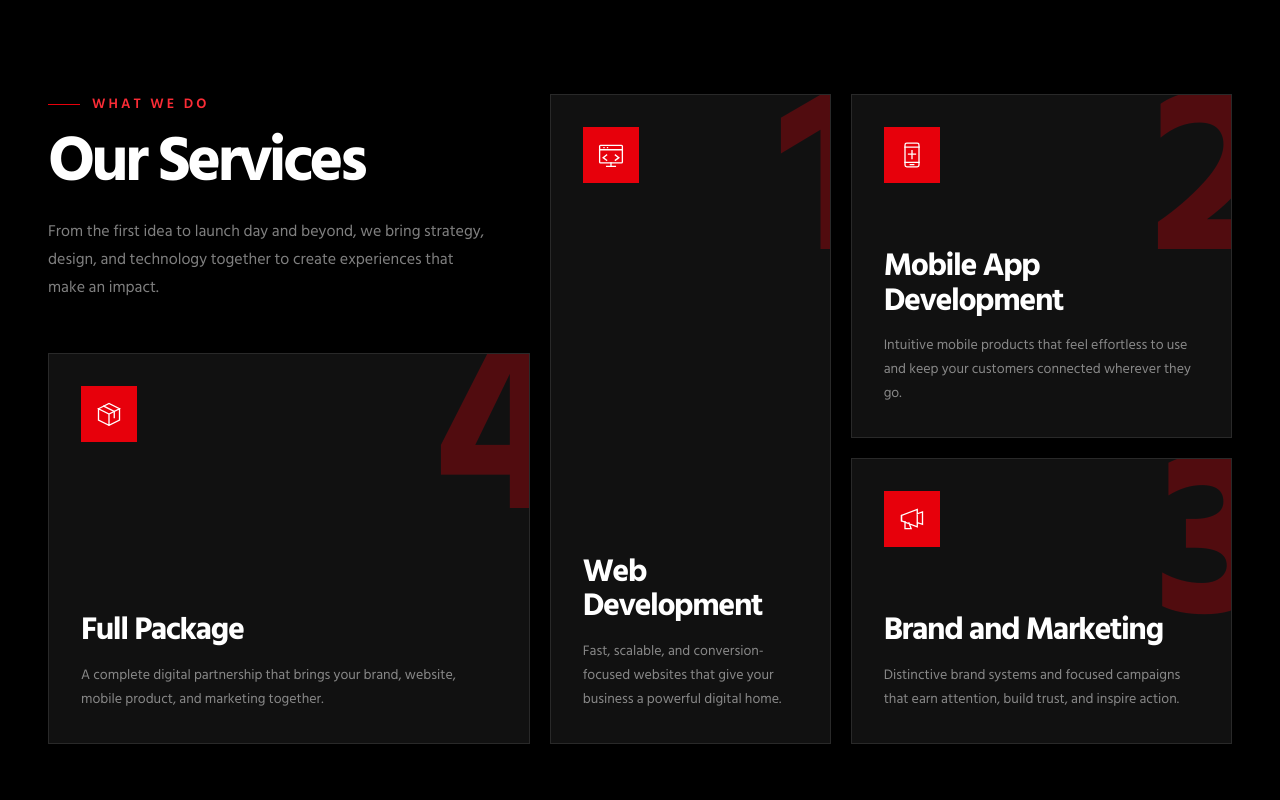
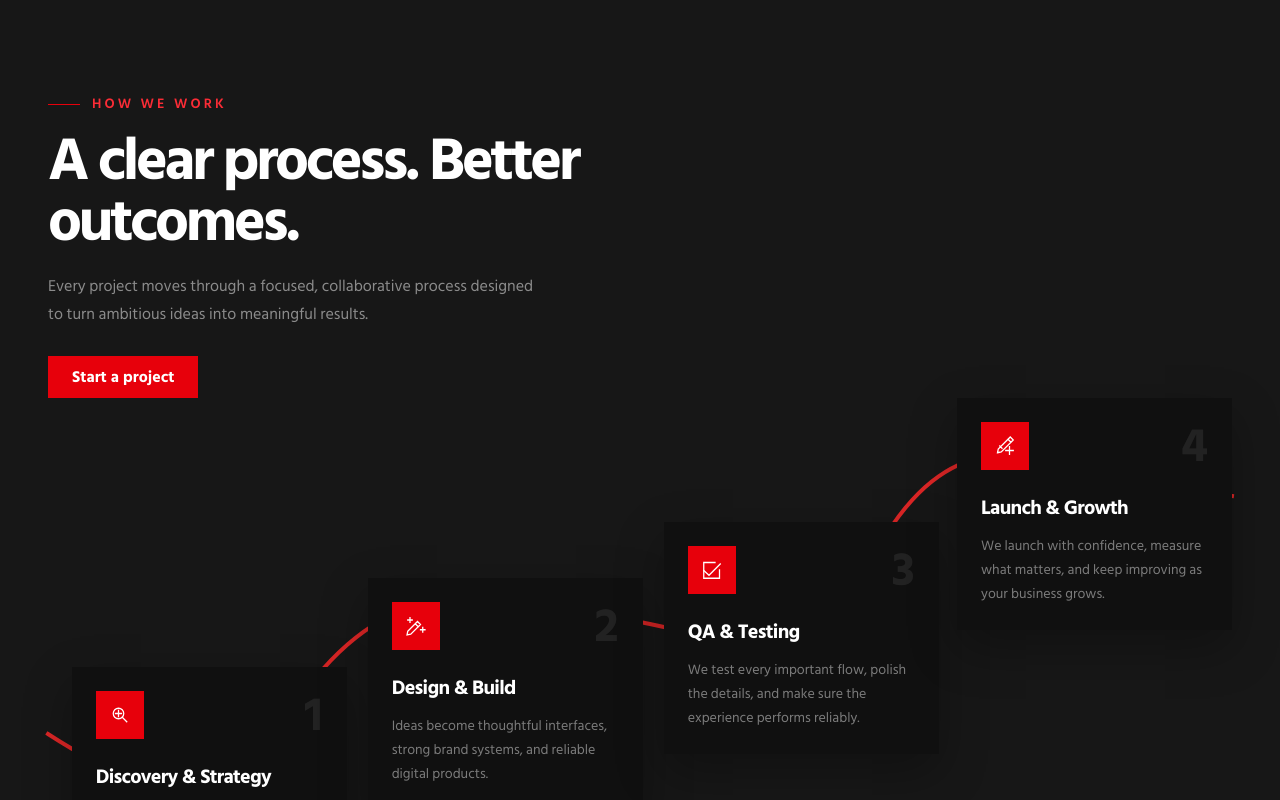
Before and after one commit to durbardev/durbar_frontend, a React (Vite) app: page / in a window 1280 px wide. Shown: the part 940-1740 px from the top of the page. Built offline with nearby package versions, Linux system fonts and the light colour scheme.

Commit message:
add work process

```diff
--- a/src/App.jsx
+++ b/src/App.jsx
@@ -1,6 +1,7 @@
 import Footer from "./components/Footer";
 import Header from "./components/Header";
 import Hero from "./components/Hero";
+import Process from "./components/Process";
 import Services from "./components/Services";
 import TrustedBrands from "./components/TrustedBrands";
 
@@ -16,6 +17,9 @@ function App() {
             {/* Trusted Brands */}
             <TrustedBrands />
 
+            {/* Process */}
+            <Process />
+
             {/* Services */}
             <Services />
 
--- /dev/null
+++ b/src/components/Process.jsx
@@ -0,0 +1,139 @@
+import process from "../data/process";
+import PrimaryButton from "./PrimaryButton";
+
+const icons = [
+    <>
+        <circle cx="14" cy="14" r="7" />
+        <path d="m19 19 6 6M14 10v8m-4-4h8" />
+    </>,
+    <>
+        <path d="M5 23 18 10l4 4L9 27l-5 1 1-5Zm10-10 4 4M5 8h6M8 5v6m14 10h6m-3-3v6" />
+    </>,
+    <>
+        <path d="M5 16.5 12 23l15-15" />
+        <path d="M26 16v11H5V6h15" />
+    </>,
+    <>
+        <path d="m6 25 5-1 13-13-4-4L7 20l-1 5Zm14-18 3-3 4 4-3 3M12 19l-3-3" />
+        <path d="M17 22h10M22 17v10" />
+    </>,
+];
+
+function ProcessIcon({ index }) {
+    return (
+        <span className="grid size-12 place-items-center bg-red-600 text-white">
+            <svg
+                className="size-6 fill-none stroke-current stroke-[1.7] [stroke-linecap:square] [stroke-linejoin:miter]"
+                viewBox="0 0 32 32"
+                aria-hidden="true"
+            >
+                {icons[index]}
+            </svg>
+        </span>
+    );
+}
+
+function DesktopProcess() {
+    const positions = [
+        "left-[2%] top-[48%]",
+        "left-[27%] top-[32%]",
+        "left-[52%] top-[22%]",
+        "right-[0%] top-[0%]",
+    ];
+
+    return (
+        <div className="relative hidden min-h-[560px] lg:block">
+            <svg
+                className="absolute inset-x-0 top-14 h-[360px] w-full overflow-visible"
+                viewBox="0 0 1200 360"
+                preserveAspectRatio="none"
+                aria-hidden="true"
+            >
+                <path
+                    d="M0 280C125 360 175 340 270 225S465 140 610 170 760 220 850 80 1045 20 1200 42"
+                    fill="none"
+                    stroke="rgb(220 38 38)"
+                    strokeWidth="4"
+                    strokeLinecap="square"
+                />
+            </svg>
+
+            {process.steps.map((step, index) => (
+                <article
+                    className={`absolute w-[275px] bg-[#101010] p-6 shadow-[0_18px_45px_rgba(0,0,0,0.28)] ${positions[index]}`}
+                    key={step.title}
+                >
+                    <div className="relative">
+                        <div className="mb-6 flex items-start justify-between">
+                            <ProcessIcon index={index} />
+                            <span className="text-5xl leading-none font-bold text-white/8">
+                                {index + 1}
+                            </span>
+                        </div>
+                        <h3 className="text-xl font-bold tracking-[-0.035em]">
+                            {step.title}
+                        </h3>
+                        <p className="mt-3 text-sm leading-6 text-white/45">
+                            {step.description}
+                        </p>
+                    </div>
+                </article>
+            ))}
+        </div>
+    );
+}
+
+function MobileProcess() {
+    return (
+        <div className="relative mt-12 grid gap-10 border-l border-red-600/40 pl-8 lg:hidden">
+            {process.steps.map((step, index) => (
+                <article className="relative bg-[#101010] p-6" key={step.title}>
+                    <div className="mb-6 flex items-start justify-between">
+                        <ProcessIcon index={index} />
+                        <span className="text-5xl leading-none font-bold text-white/8">
+                            {index + 1}
+                        </span>
+                    </div>
+                    <h3 className="text-xl font-bold tracking-[-0.035em]">
+                        {step.title}
+                    </h3>
+                    <p className="mt-3 max-w-[440px] text-sm leading-6 text-white/45">
+                        {step.description}
+                    </p>
+                </article>
+            ))}
+        </div>
+    );
+}
+
+function Process() {
+    return (
+        <section
+            id="process"
+            className="overflow-hidden bg-[#171717] px-5 py-20 text-white sm:px-8 lg:px-12 lg:py-28"
+        >
+            <div className="mx-auto max-w-[1320px]">
+                <div className="max-w-[560px]">
+                    <p className="mb-4 flex items-center gap-3 text-sm font-semibold tracking-[0.22em] text-red-500 uppercase">
+                        <span className="h-px w-8 bg-red-600" />
+                        {process.eyebrow}
+                    </p>
+                    <h2 className="text-[42px] leading-[1.02] font-bold tracking-[-0.055em] sm:text-[60px]">
+                        {process.title}
+                    </h2>
+                    <p className="mt-5 max-w-[500px] text-base leading-7 text-white/50">
+                        {process.description}
+                    </p>
+                    <PrimaryButton className="mt-7" href="#contact">
+                        Start a project
+                    </PrimaryButton>
+                </div>
+
+                <DesktopProcess />
+                <MobileProcess />
+            </div>
+        </section>
+    );
+}
+
+export default Process;
--- /dev/null
+++ b/src/data/process.js
@@ -0,0 +1,30 @@
+const process = {
+    eyebrow: "How we work",
+    title: "A clear process. Better outcomes.",
+    description:
+        "Every project moves through a focused, collaborative process designed to turn ambitious ideas into meaningful results.",
+    steps: [
+        {
+            title: "Discovery & Strategy",
+            description:
+                "We learn your goals, audience, and challenges, then shape a clear roadmap for the work ahead.",
+        },
+        {
+            title: "Design & Build",
+            description:
+                "Ideas become thoughtful interfaces, strong brand systems, and reliable digital products.",
+        },
+        {
+            title: "QA & Testing",
+            description:
+                "We test every important flow, polish the details, and make sure the experience performs reliably.",
+        },
+        {
+            title: "Launch & Growth",
+            description:
+                "We launch with confidence, measure what matters, and keep improving as your business grows.",
+        },
+    ],
+};
+
+export default process;
```
